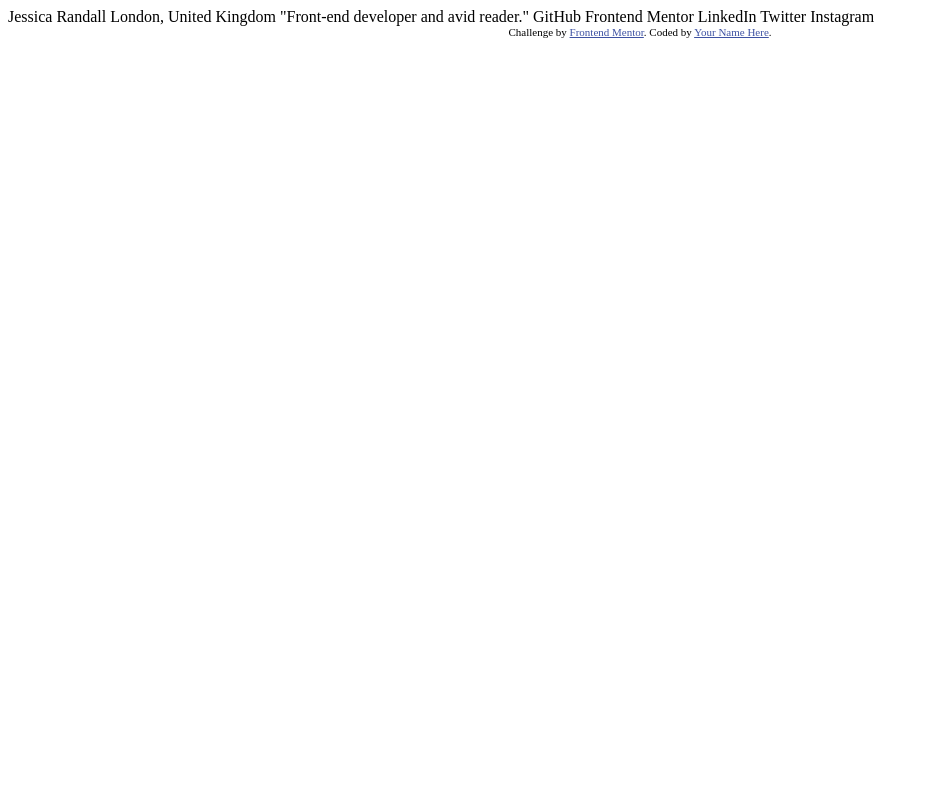
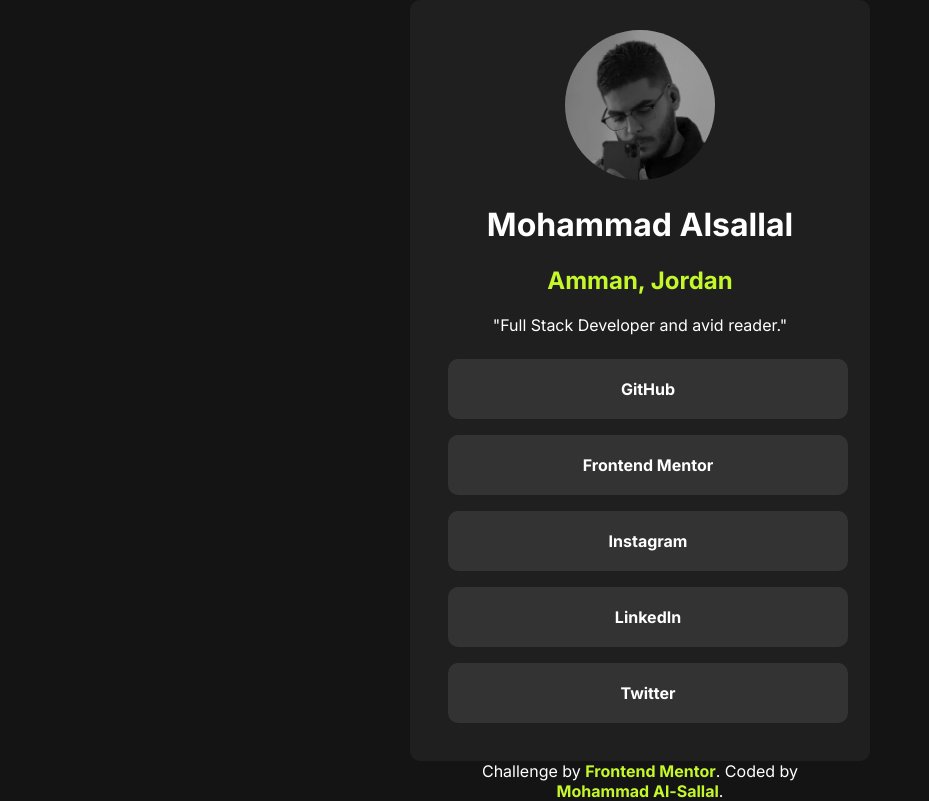
Before and after one commit to mohasallal/social-links-profile, a plain HTML site: page social-links-profile-main/index.html in a window 1280 px wide. Shown: the whole page, without its empty margins (0-929 px from the left). Drawn offline with Linux system fonts and the light colour scheme.

Commit message:
created a Social Link Website

```diff
--- a/social-links-profile-main/index.html
+++ b/social-links-profile-main/index.html
@@ -2,33 +2,35 @@
 <html lang="en">
   <head>
     <meta charset="UTF-8">
-  <meta name="viewport" content="width=device-width, initial-scale=1.0"> <!-- displays site properly based on user's device -->
-
-  <link rel="icon" type="image/png" sizes="32x32" href="./assets/images/favicon-32x32.png">
-
+    <meta name="viewport" content="width=device-width, initial-scale=1.0">
+    <link rel="icon" type="image/png" sizes="32x32"
+      href="./assets/images/favicon-32x32.png">
+    <link rel="stylesheet" href="style.css">
     <title>Frontend Mentor | Social links profile</title>
-
-  <!-- Feel free to remove these styles or customise in your own stylesheet 👍 -->
-  <style>
-    .attribution { font-size: 11px; text-align: center; }
-    .attribution a { color: hsl(228, 45%, 44%); }
-  </style>
   </head>
   <body>
 
-  Jessica Randall
-  London, United Kingdom
-  "Front-end developer and avid reader."
-
-  GitHub
-  Frontend Mentor
-  LinkedIn
-  Twitter
-  Instagram
-
+    <div class="container">
+      <img class="PFP" src="assets/images/FullSizeRender.jpg"
+        alt="pfp">
+      <h1>Mohammad Alsallal</h1>
+      <h2>Amman, Jordan</h2>
+      <p>"Full Stack Developer and avid reader."</p>
+      <div class="Lnks"><a href="https://github.com/mohasallal">GitHub</a></div>
+      <div class="Lnks"><a
+          href="https://www.frontendmentor.io/profile/mohasallal">Frontend
+          Mentor</a></div>
+      <div class="Lnks"><a
+          href="https://www.instagram.com/sallal04/">Instagram</a></div>
+      <div class="Lnks"><a
+          href="https://www.linkedin.com/in/mohammad-al-sallal-1731142b5/">LinkedIn</a></div>
+      <div class="Lnks"><a
+          href="https://twitter.com/RealMrSallal">Twitter</a></div>
+    </div>
     <div class="attribution">
-    Challenge by <a href="https://www.frontendmentor.io?ref=challenge" target="_blank">Frontend Mentor</a>.
-    Coded by <a href="#">Your Name Here</a>.
+      Challenge by <a href="https://www.frontendmentor.io?ref=challenge"
+        target="_blank">Frontend Mentor</a>.
+      Coded by <br><a href="#">Mohammad Al-Sallal</a>.
     </div>
   </body>
 </html>
--- /dev/null
+++ b/social-links-profile-main/style.css
@@ -0,0 +1,89 @@
+@import url('https://fonts.googleapis.com/css2?family=Inter:wght@100..900&family=Poppins:ital,wght@0,100;0,200;0,300;0,400;0,500;0,600;0,700;0,800;0,900;1,100;1,200;1,300;1,400;1,500;1,600;1,700;1,800;1,900&display=swap');
+
+:root{
+    --WhiteColor: hsl(0, 0%, 100%);
+    --GreyColor: hsl(0, 0%, 20%);
+    --DarkGreyColor: hsl(0, 0%, 12%);
+    --OffBlackColor: hsl(0, 0%, 8%);
+    --GreenishYellowColor: hsl(75, 94%, 57%);
+}
+
+body{
+    font-family: "Inter", sans-serif;
+    margin: 0;
+    padding: 0;
+    box-sizing: border-box;
+    background-color: var(--OffBlackColor);
+    width: 100dvw;
+    height: 100dvh;
+    color: var(--WhiteColor);
+    display: grid;
+    justify-content: center;
+    align-items: center;
+    flex-direction: column;
+    text-align: center;
+}
+
+.container{
+    width: 400px;
+    text-align: center;
+    background-color: var(--DarkGreyColor);
+    padding: 30px;
+    border-radius: 10px;
+}
+
+.PFP{
+    width: 150px;
+    border-radius: 50%;
+}
+
+h2{
+    color: var(--GreenishYellowColor);
+}
+
+.Lnks {
+    display: inline-block;
+    border-radius: 10px;
+    margin: 8px;
+    background-color: var(--GreyColor);
+    width: 100%;
+}
+
+.Lnks a {
+    display: block;
+    font-weight: bold;
+    text-decoration: none;
+    color: var(--WhiteColor);
+    cursor: pointer;
+    border-radius: inherit;
+    padding: 20px;
+}
+
+.Lnks:hover, .Lnks:hover a{
+    background-color: var(--GreenishYellowColor);
+    color: var(--DarkGreyColor);
+}
+
+.attribution a{
+    text-decoration: none;
+    color: var(--GreenishYellowColor);
+    font-weight: bold;
+}
+
+@media screen and (max-width: 600px) {
+    body{
+        height: 100%;
+        padding: 20px;
+        display: flex;
+        text-align: center;
+    }
+
+    h1{
+        font-size: 25px;
+    }
+
+    .container{
+        width: 80%;
+        margin: 15px;
+    }
+}
```
Also changed, not shown: social-links-profile-main/assets/images/FullSizeRender.jpg (added), social-links-profile-main/assets/images/avatar-jessica.jpeg (deleted), social-links-profile-main/assets/images/favicon-32x32.png, 1 other file. Lines whose indentation alone changed are shown as unchanged.
